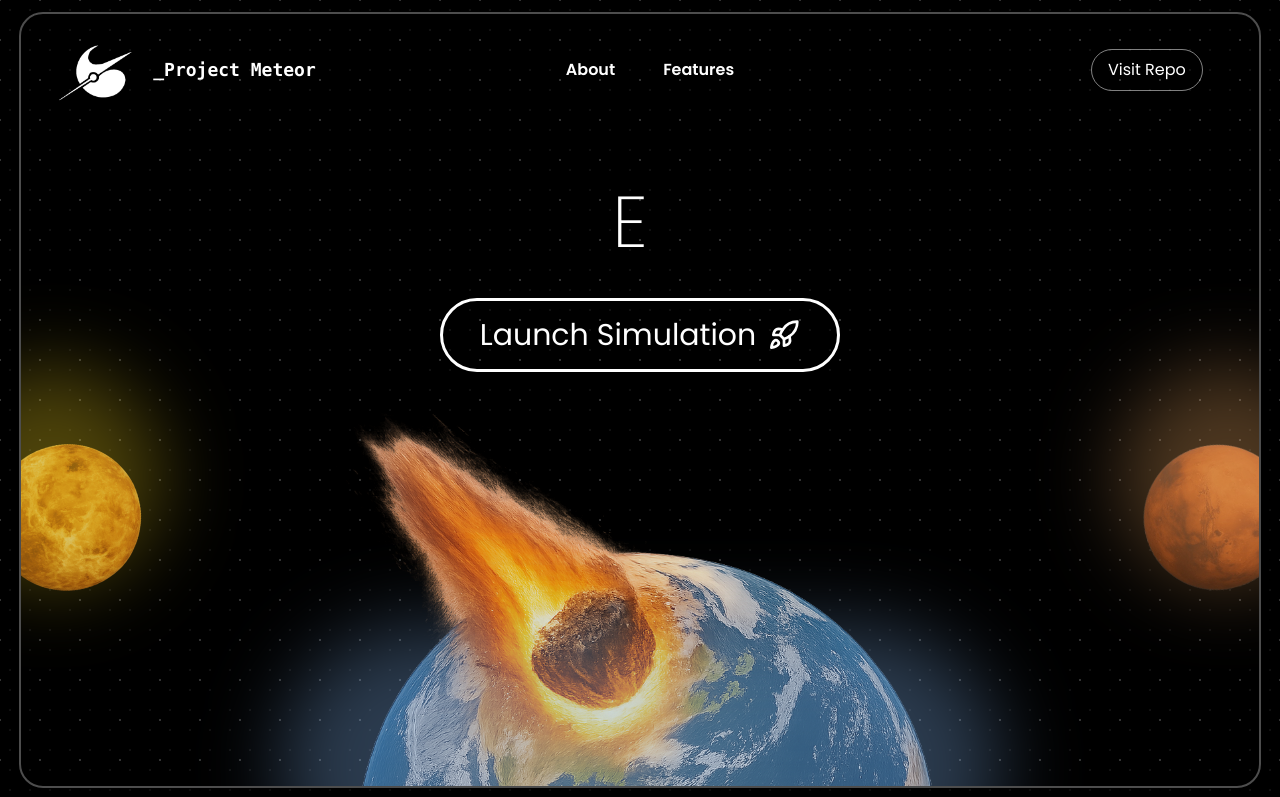
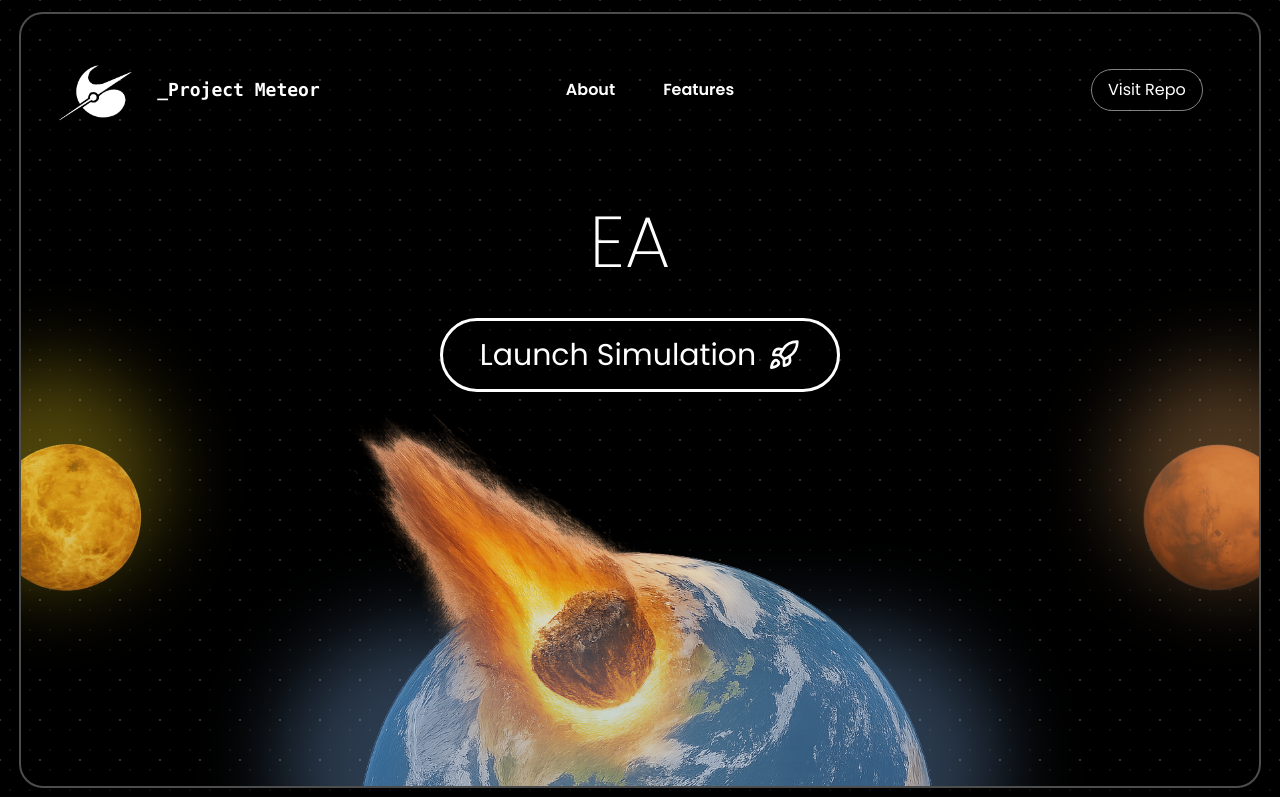
Before and after one commit to 7aman8/project-meteor, a React (Vite) app in the folder project meteor/: page / in a window 1280 px wide. Shown: the top 797 px of the page. Built offline with nearby package versions, Linux system fonts and the light colour scheme.

Commit message:
Added MAA's request of logo

```diff
--- a/project meteor/src/Home.jsx
+++ b/project meteor/src/Home.jsx
@@ -3,6 +3,7 @@ import { BrowserRouter, Routes, Route, Navigate, useNavigate } from 'react-route
 
 
 import Logo from "/logo.png"
+import LogoH from "/LogoH.png"
 
 import Earth from "/earthm.png"
 import Mars from "/Mars.png"
@@ -86,14 +87,26 @@ function App() {
 
     {/* main landing page */}
     <div className="bg-transparent h-[97vh] w-[97vw] mx-auto mt-auto mb-2 rounded-3xl translate-y-3 overflow-hidden border-2 border-white/30 shadow-lg relative">
-      <nav className="relative flex items-center justify-between p-4 ml-5 text-white font-[Poppins]">
+      <nav className="relative flex items-center justify-between p-4 ml-5 text-white font-[Poppins] mt-5 transition-all ">
+
         {/* Logo on the left */}
-          <a href="/">
-            <div className="flex items-center space-x-4">
-              <img src={Logo} alt="Logo" className="w-20 h-20" />
-              <span className="text-lg font-bold font-mono ">_Project Meteor </span>
-            </div>
-          </a>
+        <a href="/">
+        <div className="relative flex items-center space-x-4 w-80 h-20">
+            {/* Default logo */}
+            <img
+            src={Logo}
+            alt="Logo"
+            className="absolute inset-0 w-20 h-20 object-cover transition-opacity duration-500 opacity-100 hover:opacity-0"
+            />
+            {/* Hover logo */}
+            <img
+            src={LogoH}
+            alt="Logo Hover"
+            className="absolute inset-0 w-20 h-20 object-cover transition-opacity duration-500 opacity-0 hover:opacity-100"
+            />
+            <span className="text-lg font-bold font-mono ml-25">_Project Meteor</span>
+        </div>
+        </a>
 
         {/* Nav links centered */}
         <div className="absolute hidden md:flex text-md font-[550] left-1/2 transform -translate-x-1/2 gap-8 xl:gap-12 2xl:gap-16 2xl:text-lg">
@@ -132,9 +145,9 @@ function App() {
       <div>
         <TypeAnimation
           sequence={[
-            "EARTH'S SHIELD",
-            "EARTH'S DEFENSE",
-            "EARTH'S GUARDIAN",
+            "EARTH'S AWARENESS",
+            "EARTH'S IMPACT",
+            "PROJECT METEOR",
           ]}
           // sequence={[
           //   "PROJECT METEOR: EARTH'S SHIELD",
```
Also changed, not shown: project meteor/public/LogoH.png (added).
